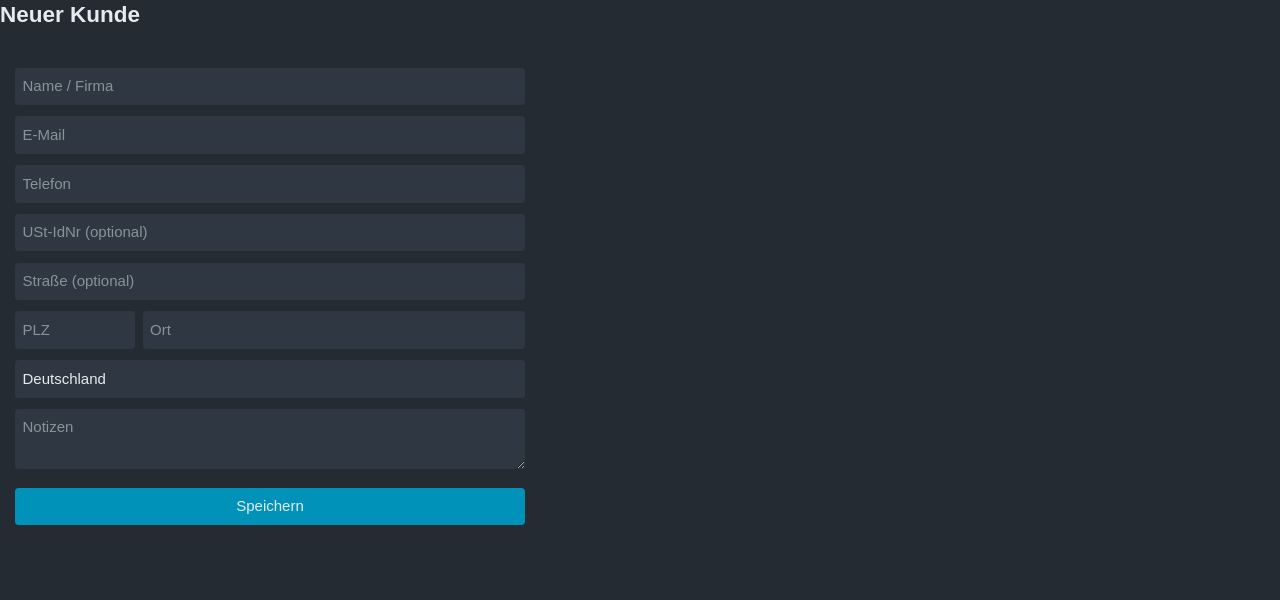
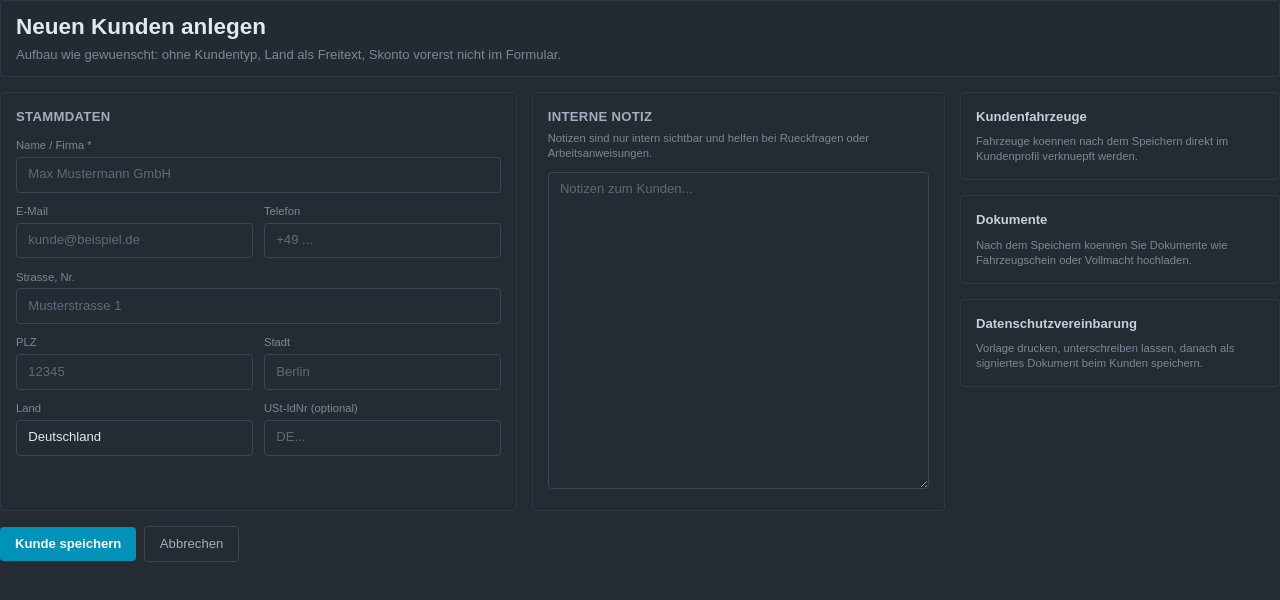
Before and after one commit to Chris-ai99/detailflix, a Next.js app: page /customers/new in a window 1280 px wide. Shown: the top 600 px of the page. Built offline with nearby package versions, Linux system fonts and the light colour scheme; no server answers.

Commit message:
feat: redesign customer forms to detailing-style layout

```diff
--- a/app/customers/[id]/edit/page.tsx
+++ b/app/customers/[id]/edit/page.tsx
@@ -1,98 +1,182 @@
+import Link from "next/link";
 import { prisma } from "@/lib/prisma";
 import { notFound } from "next/navigation";
 import { updateCustomer } from "./serverActions";
+
+const inputClass = "w-full rounded border border-slate-700 bg-slate-900 px-3 py-2 text-sm text-slate-100 placeholder:text-slate-500";
+const cardClass = "rounded border border-slate-800 bg-slate-900/70 p-4";
 
 export default async function EditCustomerPage({
   params,
 }: {
   params: Promise<{ id: string }>;
 }) {
-  // ✅ Next.js 15: params ist Promise -> awaiten
-  const { id } = await params; // [1](https://dev.to/lachiamine/getting-started-with-prisma-sqlite-and-express-620)[2](https://github.com/prisma/prisma/discussions/13458)
+  const { id } = await params;
 
   const customer = await prisma.customer.findUnique({
     where: { id },
+    include: {
+      attachments: {
+        select: { id: true },
+      },
+    },
   });
 
   if (!customer) return notFound();
 
   return (
-    <div className="max-w-xl">
-      <h1 className="text-2xl font-bold mb-6">Kunde bearbeiten</h1>
+    <div className="space-y-4">
+      <div className="rounded border border-slate-800 bg-slate-900/50 px-4 py-3">
+        <h1 className="text-2xl font-bold text-slate-100">Kunde bearbeiten</h1>
+        <p className="mt-1 text-sm text-slate-400">
+          Datenpflege im gleichen Ablauf wie beim Anlegen. Kundentyp und Skonto bleiben ausgeblendet.
+        </p>
+      </div>
 
-      <form
-        action={updateCustomer}
-        className="flex flex-col gap-3 bg-slate-900 p-4 rounded"
-      >
+      <form action={updateCustomer} className="space-y-4">
         <input type="hidden" name="id" value={customer.id} />
 
+        <div className="grid gap-4 xl:grid-cols-[minmax(0,1.25fr)_minmax(0,1fr)_320px]">
+          <section className={cardClass}>
+            <h2 className="text-sm font-semibold uppercase tracking-wide text-slate-300">Stammdaten</h2>
+
+            <div className="mt-3 grid gap-3 md:grid-cols-2">
+              <div className="md:col-span-2">
+                <label className="mb-1 block text-xs text-slate-400">Name / Firma *</label>
                 <input
                   name="name"
+                  required
                   defaultValue={customer.name ?? ""}
-          placeholder="Name / Firma"
-          className="p-2 rounded bg-slate-800"
+                  placeholder="Max Mustermann GmbH"
+                  className={inputClass}
                 />
+              </div>
 
+              <div>
+                <label className="mb-1 block text-xs text-slate-400">E-Mail</label>
                 <input
                   name="email"
+                  type="email"
                   defaultValue={customer.email ?? ""}
-          placeholder="E-Mail"
-          className="p-2 rounded bg-slate-800"
+                  placeholder="kunde@beispiel.de"
+                  className={inputClass}
                 />
+              </div>
 
+              <div>
+                <label className="mb-1 block text-xs text-slate-400">Telefon</label>
                 <input
                   name="phone"
                   defaultValue={customer.phone ?? ""}
-          placeholder="Telefon"
-          className="p-2 rounded bg-slate-800"
+                  placeholder="+49 ..."
+                  className={inputClass}
                 />
+              </div>
 
-        <input
-          name="vatId"
-          defaultValue={customer.vatId ?? ""}
-          placeholder="USt-IdNr"
-          className="p-2 rounded bg-slate-800"
-        />
-
+              <div className="md:col-span-2">
+                <label className="mb-1 block text-xs text-slate-400">Strasse, Nr.</label>
                 <input
                   name="street"
                   defaultValue={customer.street ?? ""}
-          placeholder="Straße"
-          className="p-2 rounded bg-slate-800"
-        />
-
-        <div className="flex gap-2">
-          <input
-            name="zip"
-            defaultValue={customer.zip ?? ""}
-            placeholder="PLZ"
-            className="p-2 rounded bg-slate-800 w-32"
-          />
-          <input
-            name="city"
-            defaultValue={customer.city ?? ""}
-            placeholder="Ort"
-            className="p-2 rounded bg-slate-800 flex-1"
+                  placeholder="Musterstrasse 1"
+                  className={inputClass}
                 />
               </div>
 
+              <div>
+                <label className="mb-1 block text-xs text-slate-400">PLZ</label>
+                <input name="zip" defaultValue={customer.zip ?? ""} placeholder="12345" className={inputClass} />
+              </div>
+
+              <div>
+                <label className="mb-1 block text-xs text-slate-400">Stadt</label>
+                <input name="city" defaultValue={customer.city ?? ""} placeholder="Berlin" className={inputClass} />
+              </div>
+
+              <div>
+                <label className="mb-1 block text-xs text-slate-400">Land</label>
                 <input
                   name="country"
                   defaultValue={customer.country ?? "Deutschland"}
-          placeholder="Land"
-          className="p-2 rounded bg-slate-800"
+                  placeholder="Deutschland"
+                  className={inputClass}
                 />
+              </div>
 
+              <div>
+                <label className="mb-1 block text-xs text-slate-400">USt-IdNr (optional)</label>
+                <input name="vatId" defaultValue={customer.vatId ?? ""} placeholder="DE..." className={inputClass} />
+              </div>
+            </div>
+          </section>
+
+          <section className={cardClass}>
+            <h2 className="text-sm font-semibold uppercase tracking-wide text-slate-300">Interne Notiz</h2>
+            <p className="mt-1 text-xs text-slate-400">
+              Notizen sind nur intern sichtbar und helfen bei Rueckfragen oder Arbeitsanweisungen.
+            </p>
             <textarea
               name="notes"
+              rows={16}
               defaultValue={customer.notes ?? ""}
-          placeholder="Notizen"
-          className="p-2 rounded bg-slate-800"
+              placeholder="Notizen zum Kunden..."
+              className={`${inputClass} mt-3 resize-y`}
             />
+          </section>
 
-        <button className="mt-2 bg-cyan-600 hover:bg-cyan-500 p-2 rounded">
-          Speichern
+          <aside className="space-y-4">
+            <div className={cardClass}>
+              <h3 className="text-sm font-semibold text-slate-200">Kundenfahrzeuge</h3>
+              <p className="mt-2 text-xs text-slate-400">
+                Fahrzeuge sind im Kundenprofil oder ueber den Fahrzeugbereich zuordenbar.
+              </p>
+              <Link
+                href={`/customers/${customer.id}`}
+                className="mt-3 inline-flex rounded bg-slate-800 px-3 py-1.5 text-xs text-slate-200 hover:bg-slate-700"
+              >
+                Kundenprofil oeffnen
+              </Link>
+            </div>
+
+            <div className={cardClass}>
+              <h3 className="text-sm font-semibold text-slate-200">Dokumente</h3>
+              <p className="mt-2 text-xs text-slate-400">
+                Hinterlegte Dokumente: {customer.attachments.length}
+              </p>
+              <Link
+                href={`/customers/${customer.id}`}
+                className="mt-3 inline-flex rounded bg-slate-800 px-3 py-1.5 text-xs text-slate-200 hover:bg-slate-700"
+              >
+                Dokumente verwalten
+              </Link>
+            </div>
+
+            <div className={cardClass}>
+              <h3 className="text-sm font-semibold text-slate-200">Datenschutzvereinbarung</h3>
+              <p className="mt-2 text-xs text-slate-400">
+                Vorlage drucken oder als PDF speichern und danach signierte Version beim Kunden hinterlegen.
+              </p>
+              <Link
+                href={`/customers/${customer.id}/privacy-agreement`}
+                className="mt-3 inline-flex rounded bg-cyan-600 px-3 py-1.5 text-xs font-semibold text-white hover:bg-cyan-500"
+              >
+                Vorlage oeffnen
+              </Link>
+            </div>
+          </aside>
+        </div>
+
+        <div className="flex flex-wrap items-center gap-2">
+          <button className="rounded bg-cyan-600 px-4 py-2 text-sm font-semibold text-white hover:bg-cyan-500">
+            Aenderungen speichern
           </button>
+          <Link
+            href={`/customers/${customer.id}`}
+            className="rounded border border-slate-700 bg-slate-900 px-4 py-2 text-sm text-slate-300 hover:bg-slate-800"
+          >
+            Zurueck
+          </Link>
+        </div>
       </form>
     </div>
   );
--- a/app/customers/new/page.tsx
+++ b/app/customers/new/page.tsx
@@ -1,70 +1,120 @@
+import Link from "next/link";
 import { createCustomer } from "./serverActions";
+
+const inputClass = "w-full rounded border border-slate-700 bg-slate-900 px-3 py-2 text-sm text-slate-100 placeholder:text-slate-500";
+const cardClass = "rounded border border-slate-800 bg-slate-900/70 p-4";
 
 export default function NewCustomerPage() {
   return (
-    <div className="max-w-xl">
-      <h1 className="text-2xl font-bold mb-6">Neuer Kunde</h1>
+    <div className="space-y-4">
+      <div className="rounded border border-slate-800 bg-slate-900/50 px-4 py-3">
+        <h1 className="text-2xl font-bold text-slate-100">Neuen Kunden anlegen</h1>
+        <p className="mt-1 text-sm text-slate-400">
+          Aufbau wie gewuenscht: ohne Kundentyp, Land als Freitext, Skonto vorerst nicht im Formular.
+        </p>
+      </div>
 
-      <form
-        action={createCustomer}
-        className="flex flex-col gap-3 bg-slate-900 p-4 rounded"
-      >
+      <form action={createCustomer} className="space-y-4">
+        <div className="grid gap-4 xl:grid-cols-[minmax(0,1.25fr)_minmax(0,1fr)_320px]">
+          <section className={cardClass}>
+            <h2 className="text-sm font-semibold uppercase tracking-wide text-slate-300">Stammdaten</h2>
+
+            <div className="mt-3 grid gap-3 md:grid-cols-2">
+              <div className="md:col-span-2">
+                <label className="mb-1 block text-xs text-slate-400">Name / Firma *</label>
+                <input name="name" required placeholder="Max Mustermann GmbH" className={inputClass} />
+              </div>
+
+              <div>
+                <label className="mb-1 block text-xs text-slate-400">E-Mail</label>
+                <input name="email" type="email" placeholder="kunde@beispiel.de" className={inputClass} />
+              </div>
+
+              <div>
+                <label className="mb-1 block text-xs text-slate-400">Telefon</label>
+                <input name="phone" placeholder="+49 ..." className={inputClass} />
+              </div>
+
+              <div className="md:col-span-2">
+                <label className="mb-1 block text-xs text-slate-400">Strasse, Nr.</label>
+                <input name="street" placeholder="Musterstrasse 1" className={inputClass} />
+              </div>
+
+              <div>
+                <label className="mb-1 block text-xs text-slate-400">PLZ</label>
+                <input name="zip" placeholder="12345" className={inputClass} />
+              </div>
+
+              <div>
+                <label className="mb-1 block text-xs text-slate-400">Stadt</label>
+                <input name="city" placeholder="Berlin" className={inputClass} />
+              </div>
+
+              <div>
+                <label className="mb-1 block text-xs text-slate-400">Land</label>
                 <input
-          name="name"
-          placeholder="Name / Firma"
-          className="p-2 rounded bg-slate-800"
-        />
-        <input
-          name="email"
-          placeholder="E-Mail"
-          className="p-2 rounded bg-slate-800"
-        />
-        <input
-          name="phone"
-          placeholder="Telefon"
-          className="p-2 rounded bg-slate-800"
-        />
-
-        <input
-          name="vatId"
-          placeholder="USt-IdNr (optional)"
-          className="p-2 rounded bg-slate-800"
-        />
-        <input
-          name="street"
-          placeholder="Straße (optional)"
-          className="p-2 rounded bg-slate-800"
-        />
-
-        <div className="flex gap-2">
-          <input
-            name="zip"
-            placeholder="PLZ"
-            className="p-2 rounded bg-slate-800 w-32"
-          />
-          <input
-            name="city"
-            placeholder="Ort"
-            className="p-2 rounded bg-slate-800 flex-1"
+                  name="country"
+                  defaultValue="Deutschland"
+                  placeholder="Deutschland"
+                  className={inputClass}
                 />
               </div>
 
-        <input
-          name="country"
-          defaultValue="Deutschland"
-          placeholder="Land"
-          className="p-2 rounded bg-slate-800"
-        />
+              <div>
+                <label className="mb-1 block text-xs text-slate-400">USt-IdNr (optional)</label>
+                <input name="vatId" placeholder="DE..." className={inputClass} />
+              </div>
+            </div>
+          </section>
 
+          <section className={cardClass}>
+            <h2 className="text-sm font-semibold uppercase tracking-wide text-slate-300">Interne Notiz</h2>
+            <p className="mt-1 text-xs text-slate-400">
+              Notizen sind nur intern sichtbar und helfen bei Rueckfragen oder Arbeitsanweisungen.
+            </p>
             <textarea
               name="notes"
-          placeholder="Notizen"
-          className="p-2 rounded bg-slate-800"
+              rows={16}
+              placeholder="Notizen zum Kunden..."
+              className={`${inputClass} mt-3 resize-y`}
             />
+          </section>
 
-        <button className="mt-2 bg-cyan-600 hover:bg-cyan-500 p-2 rounded">
-          Speichern
+          <aside className="space-y-4">
+            <div className={cardClass}>
+              <h3 className="text-sm font-semibold text-slate-200">Kundenfahrzeuge</h3>
+              <p className="mt-2 text-xs text-slate-400">
+                Fahrzeuge koennen nach dem Speichern direkt im Kundenprofil verknuepft werden.
+              </p>
+            </div>
+
+            <div className={cardClass}>
+              <h3 className="text-sm font-semibold text-slate-200">Dokumente</h3>
+              <p className="mt-2 text-xs text-slate-400">
+                Nach dem Speichern koennen Sie Dokumente wie Fahrzeugschein oder Vollmacht hochladen.
+              </p>
+            </div>
+
+            <div className={cardClass}>
+              <h3 className="text-sm font-semibold text-slate-200">Datenschutzvereinbarung</h3>
+              <p className="mt-2 text-xs text-slate-400">
+                Vorlage drucken, unterschreiben lassen, danach als signiertes Dokument beim Kunden speichern.
+              </p>
+            </div>
+          </aside>
+        </div>
+
+        <div className="flex flex-wrap items-center gap-2">
+          <button className="rounded bg-cyan-600 px-4 py-2 text-sm font-semibold text-white hover:bg-cyan-500">
+            Kunde speichern
           </button>
+          <Link
+            href="/customers"
+            className="rounded border border-slate-700 bg-slate-900 px-4 py-2 text-sm text-slate-300 hover:bg-slate-800"
+          >
+            Abbrechen
+          </Link>
+        </div>
       </form>
     </div>
   );
```
Lines whose indentation alone changed are shown as unchanged.
